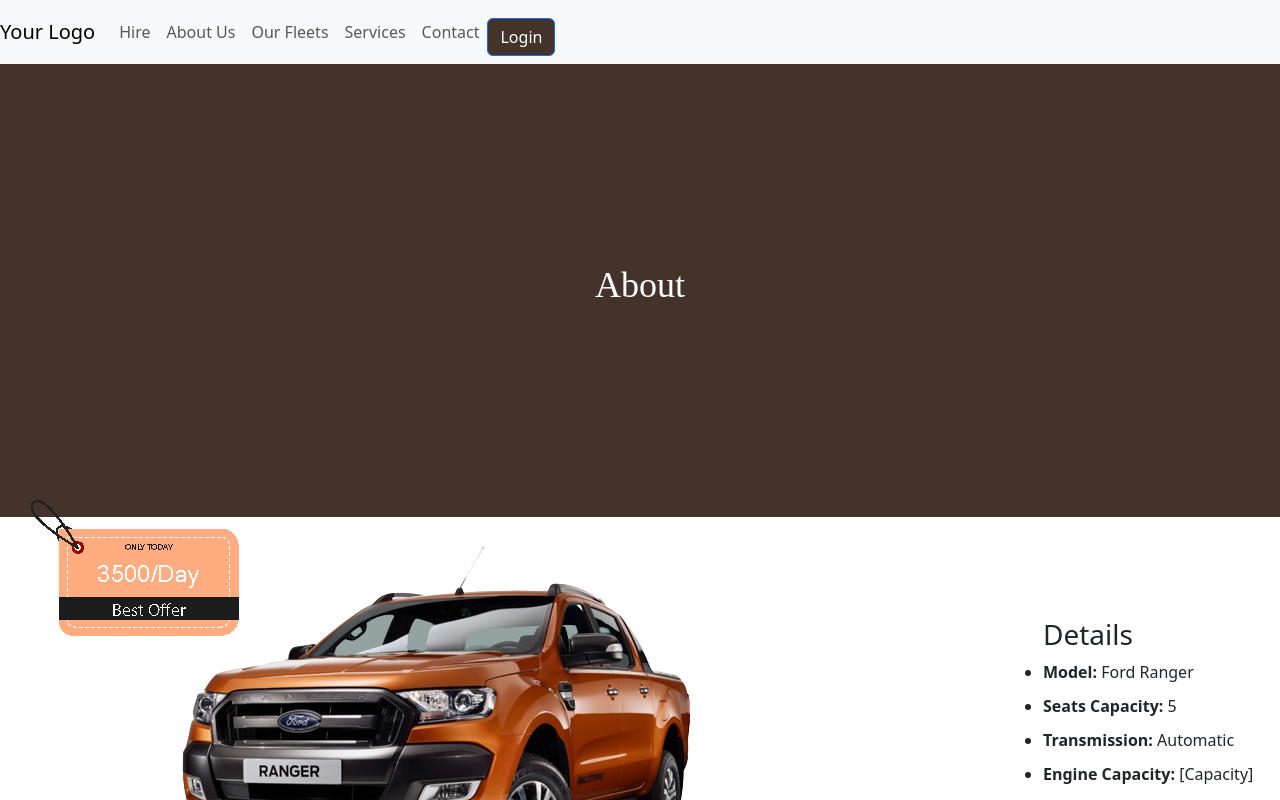
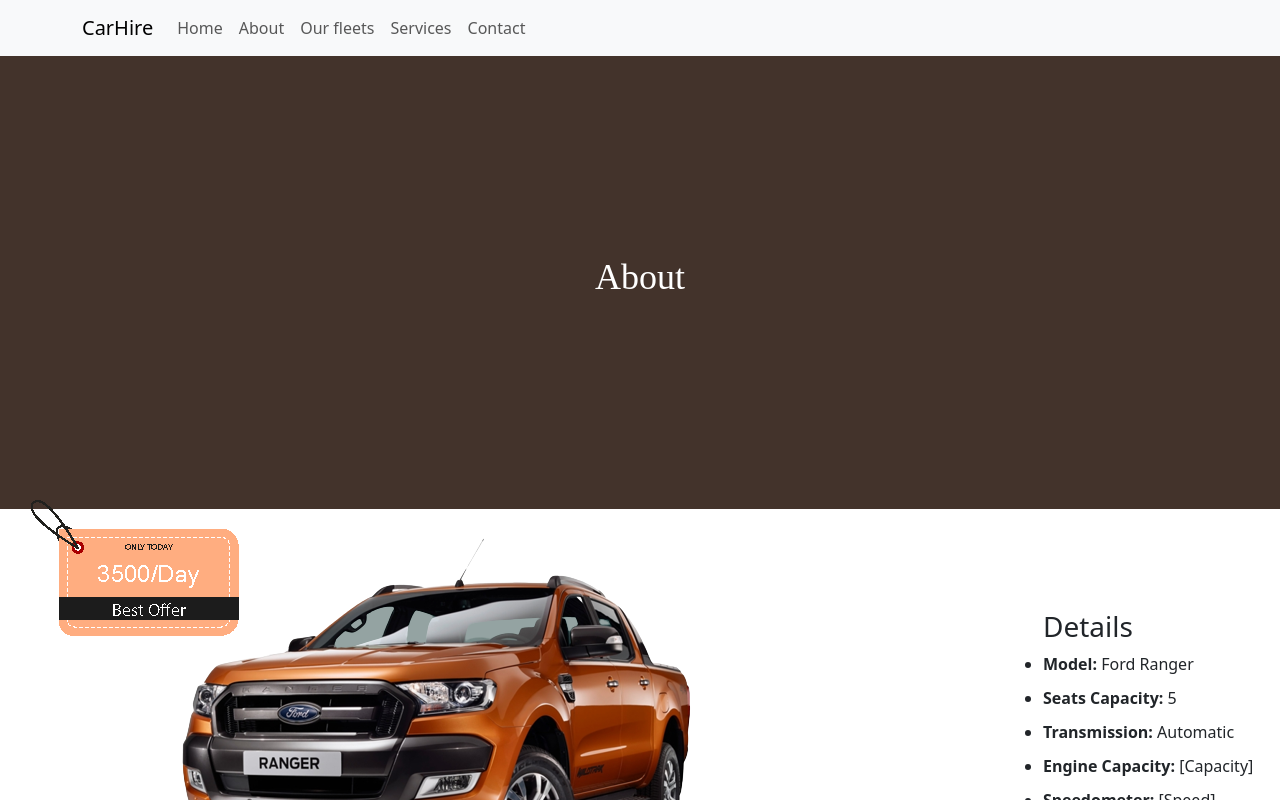
Before and after one commit to sirkaranja/car-rental, a React (Vite) app in the folder client/: page / in a window 1280 px wide. Shown: the top 800 px of the page. Built offline with nearby package versions, Linux system fonts and the light colour scheme.

Commit message:
navbar linking

```diff
--- a/client/src/Components/Navbar/Navbar.jsx
+++ b/client/src/Components/Navbar/Navbar.jsx
@@ -1,25 +1,28 @@
 import React from 'react';
 import 'bootstrap/dist/css/bootstrap.min.css';
 import { Navbar, Nav, Button } from 'react-bootstrap';
+import { NavLink } from 'react-router-dom';
+import NavDropdown from 'react-bootstrap/NavDropdown';
+import Container from 'react-bootstrap/Container';
 
 function NavbaMain() {
     return (
-        <Navbar bg="light" expand="lg">
-          <Navbar.Brand href="#home">Your Logo</Navbar.Brand>
-          <Navbar.Toggle aria-controls="basic-navbar-nav" />
-          <Navbar.Collapse id="basic-navbar-nav">
-            <Nav className="mr-auto">
-              <Nav.Link href="#hire">Hire</Nav.Link>
-              <Nav.Link href="#about-us">About Us</Nav.Link>
-              <Nav.Link href="#our-fleets">Our Fleets</Nav.Link>
-              <Nav.Link href="#services">Services</Nav.Link>
-              <Nav.Link href="#contact">Contact</Nav.Link>
-            </Nav>
-            <Nav className="ml-auto">
-              <Button variant="primary">Login</Button>
-            </Nav>
-          </Navbar.Collapse>
-        </Navbar>
+      <Navbar collapseOnSelect expand="lg" className="bg-body-tertiary">
+      <Container>
+        <Navbar.Brand href="/">CarHire</Navbar.Brand>
+        <Navbar.Toggle aria-controls="responsive-navbar-nav" />
+        <Navbar.Collapse id="responsive-navbar-nav">
+          <Nav className="me-auto">
+            <Nav.Link href="/">Home</Nav.Link>
+            <Nav.Link href="about">About</Nav.Link>
+            <Nav.Link href="/fleet">Our fleets</Nav.Link>
+            <Nav.Link href="/services">Services</Nav.Link>
+            <Nav.Link href="/contact">Contact</Nav.Link>
+          </Nav>
+        </Navbar.Collapse>
+      </Container>
+    </Navbar>
+
       );
     }
 export default NavbaMain;
```
Also changed, not shown: client/src/Components/Modal/Modal.jsx (added).
